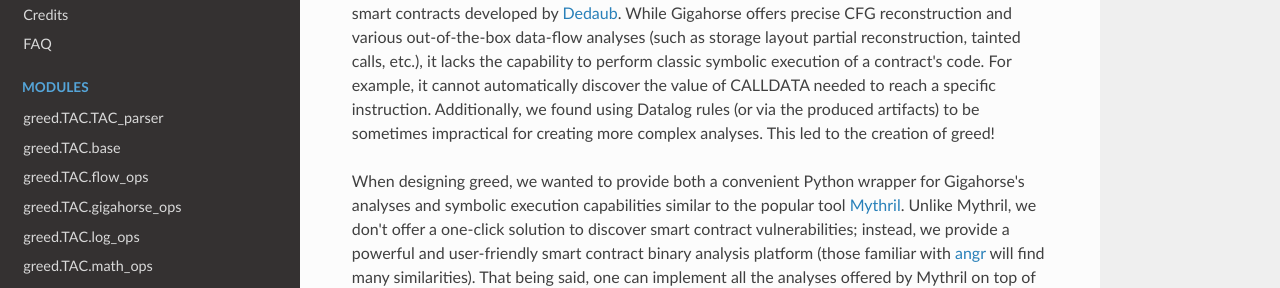
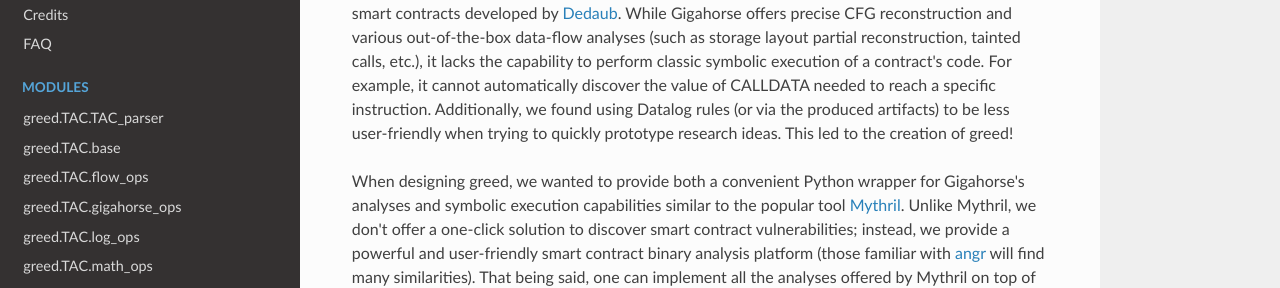
Before and after one commit to ucsb-seclab/greed, an MkDocs documentation site: the page built from docs/docs/core.md, in a window 1280 px wide and 900 px high. Shown: the part 238-526 px from the top of the window. Built offline with MkDocs 1.6.1, drawn with Linux system fonts in a browser that asks for light colours; nearby versions of some CDN libraries.

Commit message:
fix core.md
Signed-off-by: degrigis <degrigis@ucsb.edu>

```diff
--- a/docs/docs/core.md
+++ b/docs/docs/core.md
@@ -2,7 +2,7 @@
 # 🔥 Core Concepts
 
 ## Overview
-greed relies on analyses provided by [Gigahorse](https://github.com/nevillegrech/gigahorse-toolchain) – a fantastic analysis framework for EVM-based smart contracts developed by [Dedaub](https://dedaub.com/). While Gigahorse offers precise CFG reconstruction and various out-of-the-box data-flow analyses (such as storage layout partial reconstruction, tainted calls, etc.), it lacks the capability to perform classic symbolic execution of a contract's code. For example, it cannot automatically discover the value of CALLDATA needed to reach a specific instruction. Additionally, we found using Datalog rules (or via the produced artifacts) to be sometimes impractical for creating more complex analyses. This led to the creation of greed!
+greed relies on analyses provided by [Gigahorse](https://github.com/nevillegrech/gigahorse-toolchain) – a fantastic analysis framework for EVM-based smart contracts developed by [Dedaub](https://dedaub.com/). While Gigahorse offers precise CFG reconstruction and various out-of-the-box data-flow analyses (such as storage layout partial reconstruction, tainted calls, etc.), it lacks the capability to perform classic symbolic execution of a contract's code. For example, it cannot automatically discover the value of CALLDATA needed to reach a specific instruction. Additionally, we found using Datalog rules (or via the produced artifacts) to be less user-friendly when trying to quickly prototype research ideas. This led to the creation of greed!
 
 When designing greed, we wanted to provide both a convenient Python wrapper for Gigahorse's analyses and symbolic execution capabilities similar to the popular tool [Mythril](https://github.com/Consensys/mythril). Unlike Mythril, we don't offer a one-click solution to discover smart contract vulnerabilities; instead, we provide a powerful and user-friendly smart contract binary analysis platform (those familiar with [angr](https://github.com/angr/angr) will find many similarities). That being said, one can implement all the analyses offered by Mythril on top of greed.
 
```
